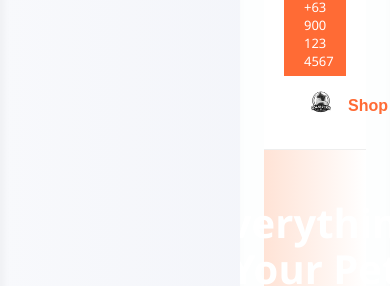
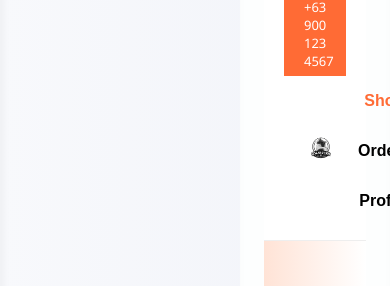
Before and after one commit to cyrose22/capstone-frontend, a React (Vite) app: page /dashboard/consumer in a window 390 px wide. Shown: the part 118-404 px from the top of the page. Built offline with nearby package versions, Linux system fonts and the light colour scheme; no server answers; sample sign-in values are in the browser's storage.

Commit message:
update product dashboard

```diff
--- a/src/UI/ConsumerDashboard/consumer-dashboard.css
+++ b/src/UI/ConsumerDashboard/consumer-dashboard.css
@@ -282,6 +282,47 @@ button {
   .category-card h3 {
     font-size: 14px;
   }
+
+  /* ✅ HEADER LAYOUT FIX (icons side-by-side) */
+  .store-header-main{
+    display:flex;
+    align-items:center;
+    justify-content:space-between;
+    gap:10px;
+  }
+
+  /* logo stays left */
+  .store-logo-section{
+    flex:0 0 auto;
+  }
+
+  /* nav uses remaining space */
+  .store-nav{
+    flex:1 1 auto;
+    display:flex;
+    justify-content:center;
+    gap:10px;
+    flex-wrap:wrap;
+  }
+
+  /* ✅ icons always stay in ONE ROW on the right */
+  .store-icons{
+    flex:0 0 auto;
+    display:flex;
+    align-items:center;
+    gap:8px;
+    white-space:nowrap;
+  }
+
+  /* ensure icon buttons don't shrink */
+  .store-icons .icon-btn{
+    min-width:36px;
+    display:flex;
+    align-items:center;
+    justify-content:center;
+    padding:0;
+    border-radius:50%;
+  }
 }
 
 /* ================= ENHANCED SEARCH ================= */
```
